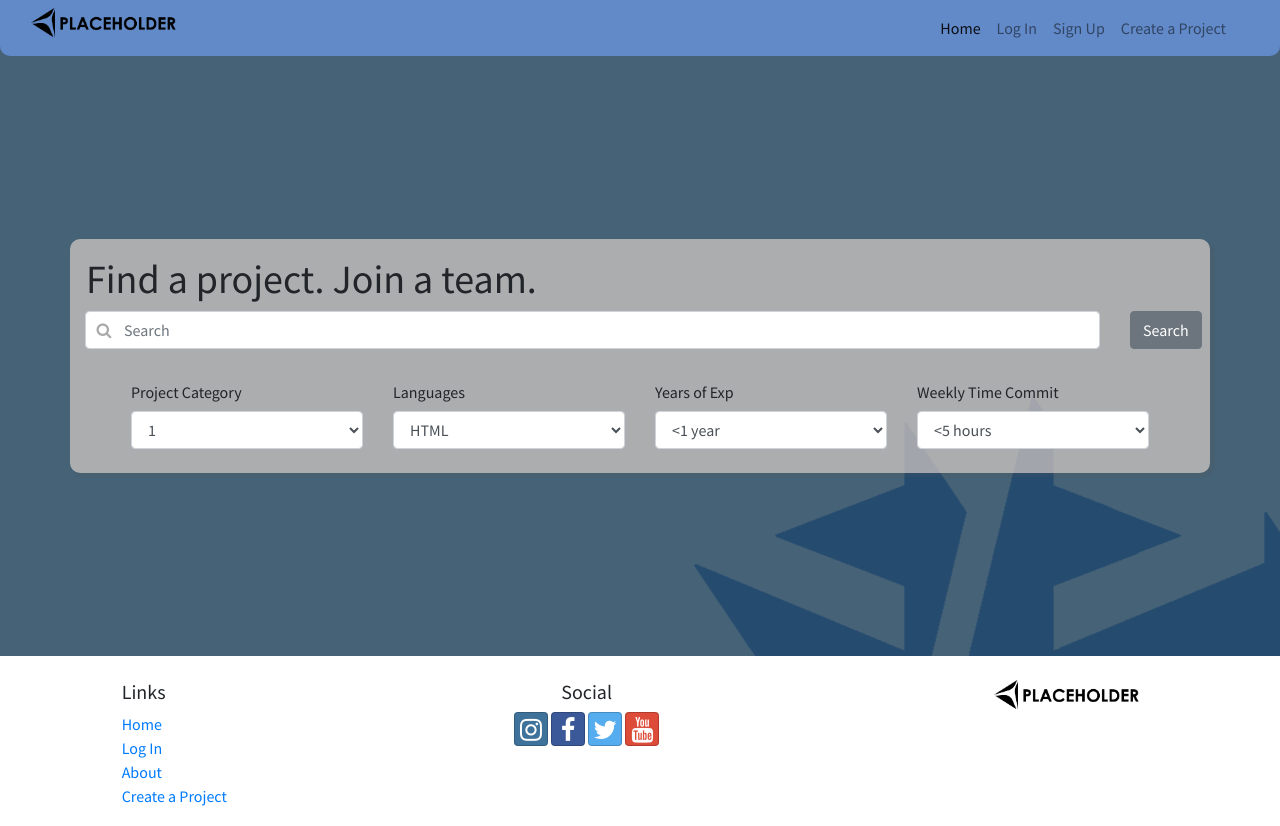
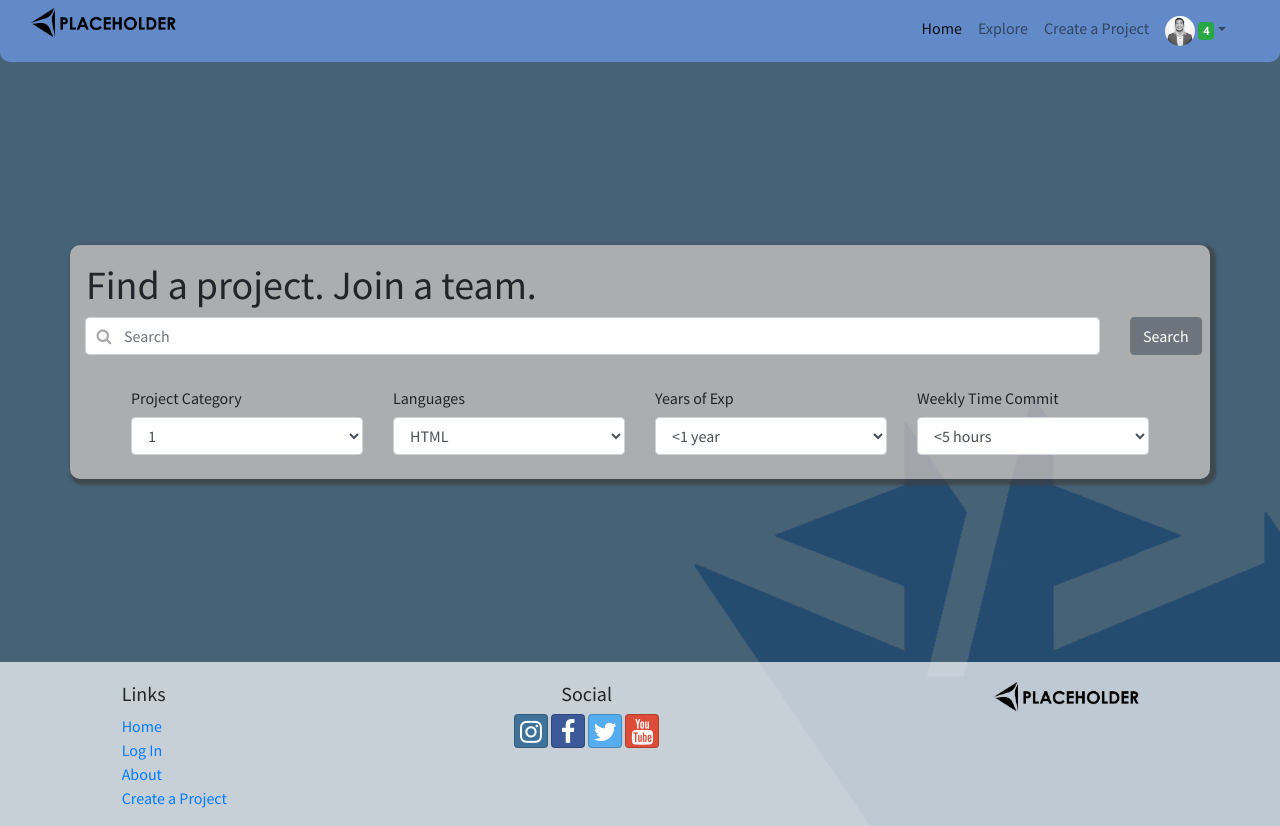
Before and after one commit to mikerchen/portfolio-proj, a website: page index.html in a window 1280 px wide. Drawn offline with nearby package versions, Linux system fonts and the light colour scheme.

Commit message:
nav bar profile 9.19.21

```diff
--- a/css/styles.css
+++ b/css/styles.css
@@ -51,7 +51,7 @@ html, body {
 
 .search-bg {
     background-color: rgba(215, 206, 199,0.7);
-    box-shadow: 3px 3px 2px 1px rgba(86,86,86, .2);
+    box-shadow: 3px 3px 3px 3px rgba(61, 61, 61, 0.7);
     border-radius: 10px;
 }
 
@@ -62,5 +62,6 @@ html, body {
 }
 
 .site-footer {
-    background-color: rgba(255,255,255)
+    background-color: rgba(255,255,255,0.7);
+    padding-top: 20px;
 }
--- a/index.html
+++ b/index.html
@@ -37,9 +37,19 @@
                              <div class="collapse navbar-collapse" id="nucampNavbar">
                                   <ul class="navbar-nav ml-auto text-right">
                                       <li class="nav-item active"><a class="nav-link" href="#"> Home</a></li>
-                                      <li class="nav-item"><a class="nav-link" href="#"> Log In</a></li>
-                                      <li class="nav-item"><a class="nav-link" href="#"> Sign Up</a></li>
+                                      <li class="nav-item"><a class="nav-link" href="#"> Explore</a></li>
                                       <li class="nav-item"><a class="nav-link" href="create_a_project.html"> Create a Project</a></li>
+                                      <li class="nav-item dropdown">
+                                          <a class="nav-link dropdown-toggle" href="#" id="profileDropdown" role="button" data-toggle="dropdown" aria-haspopup="true" aria-expanded="false"><img src="img/mike.jpg" width="30" class="rounded-circle"> <span class="badge badge-success">4</span></a>
+                                            <div class="dropdown-menu dropdown-menu-right" aria-labelledby="profileDropdown">
+                                                <a class="dropdown-item" href="#">Profile</a>
+                                                <a class="dropdown-item" href="#">My Projects</a>
+                                                <a class="dropdown-item" href="#">Messages <span class="badge badge-success">4</span></a>
+                                                <a class="dropdown-item" href="#">Preferences</a>
+                                                <div class="dropdown-divider"></div>
+                                                <a class="dropdown-item" href="#">Log Out</a>
+                                            </div>
+                                      </li>
                                   </ul>
                              </div>
                         </div>
@@ -131,7 +141,7 @@
     </div>
 
     <footer class="site-footer d-flex">
-        <div class="container-fluid pt-4">
+        <div class="container-fluid">
             <div class="row">
                 <div class="col-4 col-sm-2 offset-1">
                     <h5>Links</h5>
```
Also changed, not shown: project_page.html (+3 -0 lines).
